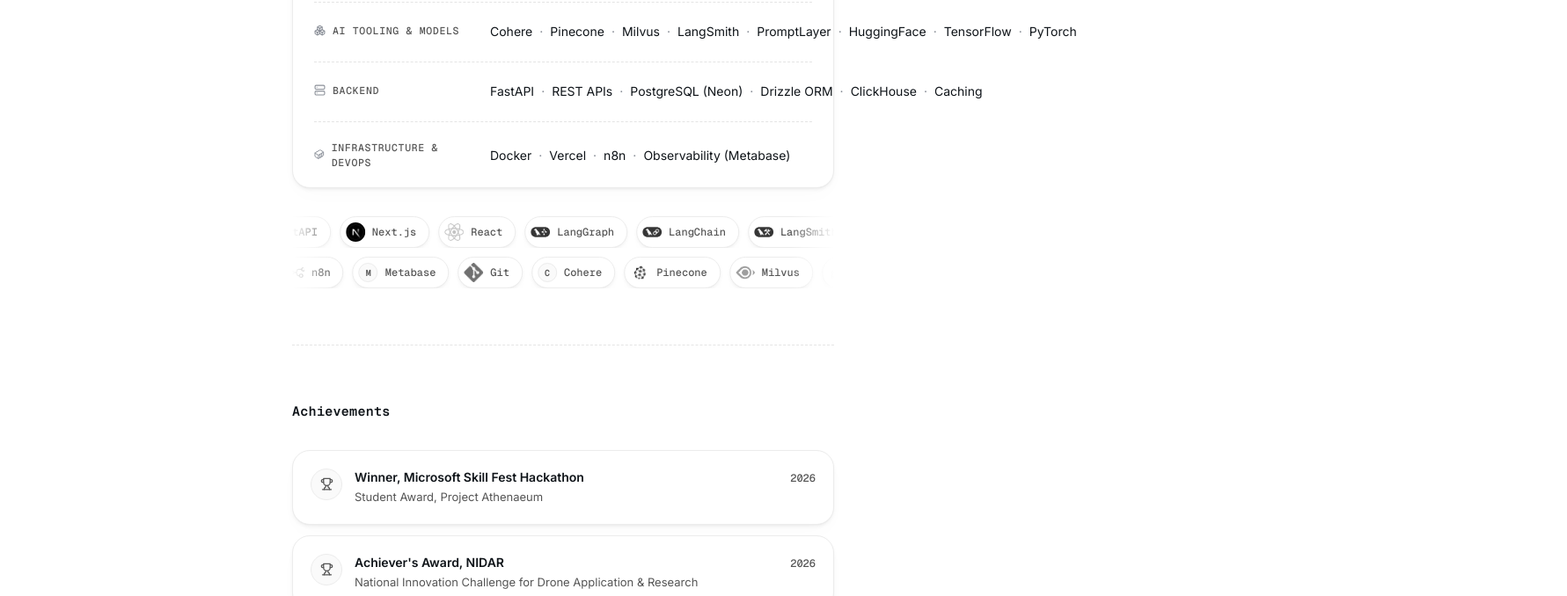
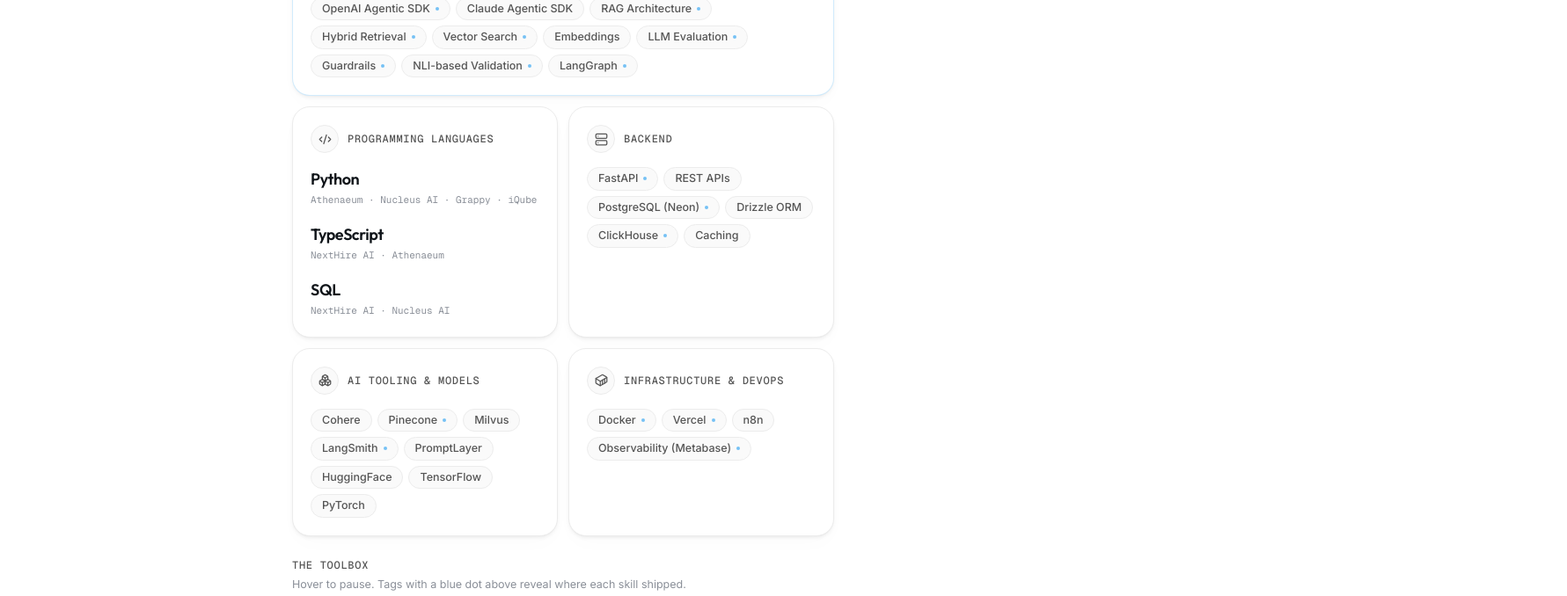
Before and after one commit to NithishaVenkatesh/Portfolio, a Next.js app: page / in a window 1280 px wide. Shown: the part 4140-4818 px from the top of the page at 88% size, 1781 px wide, since content can reach past the window. Built offline with nearby package versions, Linux system fonts and the light colour scheme.

Commit message:
Revert "Simplify skills to scannable labeled rows; keep toolbox marquee"
This reverts commit 86393aee38a2856d589209eceb58d63b53b7894e.

```diff
--- a/src/components/sections/skills.tsx
+++ b/src/components/sections/skills.tsx
@@ -7,9 +7,11 @@
   type LucideIcon,
 } from "lucide-react";
 import { Section } from "@/components/ui/section";
+import { SkillTag } from "@/components/skill-tag";
 import { TechMarquee } from "@/components/tech-marquee";
 import { Stagger, StaggerItem } from "@/components/motion";
-import { skillGroups } from "@/data/site";
+import { skillGroups, skillUsage } from "@/data/site";
+import { cn } from "@/lib/utils";
 
 const GROUP_ICONS: Record<string, LucideIcon> = {
   "Programming Languages": Code2,
@@ -19,50 +21,130 @@
   "Infrastructure & DevOps": Container,
 };
 
+function groupByTitle(title: string) {
+  const group = skillGroups.find((g) => g.title === title);
+  return group?.skills ?? [];
+}
+
+function CardShell({
+  title,
+  children,
+  className,
+}: {
+  title: string;
+  children: React.ReactNode;
+  className?: string;
+}) {
+  const Icon = GROUP_ICONS[title];
+  return (
+    <div
+      className={cn(
+        "flex h-full flex-col rounded-card border border-line bg-card p-5 shadow-(--shadow-card)",
+        className,
+      )}
+    >
+      <div className="flex items-center gap-2.5">
+        {Icon && (
+          <span
+            aria-hidden
+            className="flex h-8 w-8 items-center justify-center rounded-full border border-line bg-surface text-soft"
+          >
+            <Icon size={15} />
+          </span>
+        )}
+        <h3 className="font-mono text-[12px] font-medium uppercase tracking-[0.06em] text-soft">
+          {title}
+        </h3>
+      </div>
+      <div className="mt-4 flex-1">{children}</div>
+    </div>
+  );
+}
+
+function ChipCard({ title }: { title: string }) {
+  return (
+    <CardShell title={title}>
+      <div className="flex flex-wrap gap-1.5">
+        {groupByTitle(title).map((skill) => (
+          <SkillTag key={skill} skill={skill} />
+        ))}
+      </div>
+    </CardShell>
+  );
+}
+
 /**
- * One glance, no decoration: labeled rows of skills, then the toolbox
- * as a scrolling logo marquee.
+ * Bento layout: a featured AI-systems card, a typographic languages card
+ * with real shipped-in provenance, themed capability cards, and the
+ * toolbox as a counter-scrolling logo marquee.
  */
 export function SkillsSection() {
   return (
     <Section id="stacks-skills" title="Stack & Skills">
-      <Stagger className="rounded-card border border-line bg-card px-5 shadow-(--shadow-card) sm:px-6">
-        {skillGroups.map((group, index) => {
-          const Icon = GROUP_ICONS[group.title];
-          return (
-            <StaggerItem key={group.title}>
-              <div
-                className={`flex flex-col gap-2 py-5 sm:flex-row sm:items-baseline sm:gap-6 ${
-                  index > 0 ? "separator-dashed" : ""
-                }`}
-              >
-                <h3 className="flex shrink-0 items-center gap-2 font-mono text-[11.5px] font-medium uppercase tracking-[0.06em] text-soft sm:w-44">
-                  {Icon && (
-                    <Icon size={13} aria-hidden className="text-faint" />
+      <Stagger className="grid grid-cols-1 gap-3 sm:grid-cols-2">
+        {/* Featured: the core competency, full width */}
+        <StaggerItem className="sm:col-span-2">
+          <CardShell title="AI & LLM Systems" className="border-accent/20">
+            <p className="font-display text-[19px] font-semibold leading-snug tracking-tight">
+              Agents, retrieval, guardrails, evaluation.
+              <span className="text-soft"> The layer where LLMs become systems.</span>
+            </p>
+            <div className="mt-4 flex flex-wrap gap-1.5">
+              {groupByTitle("AI & LLM Systems").map((skill) => (
+                <SkillTag key={skill} skill={skill} />
+              ))}
+            </div>
+          </CardShell>
+        </StaggerItem>
+
+        {/* Languages: typographic, with real shipped-in provenance */}
+        <StaggerItem className="h-full">
+          <CardShell title="Programming Languages">
+            <ul className="flex h-full flex-col justify-between gap-4">
+              {groupByTitle("Programming Languages").map((language) => (
+                <li key={language}>
+                  <p className="font-display text-[18px] font-semibold tracking-tight">
+                    {language}
+                  </p>
+                  {skillUsage[language] && (
+                    <p className="mt-0.5 font-mono text-[11px] leading-relaxed text-faint">
+                      {skillUsage[language].join(" · ")}
+                    </p>
                   )}
-                  {group.title}
-                </h3>
-                <p className="text-[14px] leading-[1.9] text-ink">
-                  {group.skills.map((skill, skillIndex) => (
-                    <span key={skill} className="whitespace-nowrap">
-                      {skill}
-                      {skillIndex < group.skills.length - 1 && (
-                        <span aria-hidden className="mx-2 text-faint">
-                          ·
-                        </span>
-                      )}
-                    </span>
-                  ))}
-                </p>
-              </div>
-            </StaggerItem>
-          );
-        })}
+                </li>
+              ))}
+            </ul>
+          </CardShell>
+        </StaggerItem>
+
+        <StaggerItem className="h-full">
+          <ChipCard title="Backend" />
+        </StaggerItem>
+
+        <StaggerItem className="h-full">
+          <ChipCard title="AI Tooling & Models" />
+        </StaggerItem>
+
+        <StaggerItem className="h-full">
+          <ChipCard title="Infrastructure & DevOps" />
+        </StaggerItem>
+
+        {/* The toolbox marquee, full width */}
+        <StaggerItem className="sm:col-span-2">
+          <div className="pt-3">
+            <h3 className="font-mono text-[12px] font-medium uppercase tracking-[0.06em] text-soft">
+              The Toolbox
+            </h3>
+            <p className="mt-1 text-[12.5px] text-faint">
+              Hover to pause. Tags with a blue dot above reveal where each
+              skill shipped.
+            </p>
+            <div className="mt-4">
+              <TechMarquee />
+            </div>
+          </div>
+        </StaggerItem>
       </Stagger>
-
-      <div className="mt-8">
-        <TechMarquee />
-      </div>
     </Section>
   );
 }
--- /dev/null
+++ b/src/components/skill-tag.tsx
@@ -0,0 +1,47 @@
+"use client";
+
+import { skillUsage } from "@/data/site";
+
+/**
+ * Skill pill with a hover/focus popover showing where the skill has shipped.
+ * Skills without a verified project mapping render as a plain pill.
+ */
+export function SkillTag({ skill }: { skill: string }) {
+  const usage = skillUsage[skill];
+
+  if (!usage) {
+    return (
+      <span className="inline-flex items-center rounded-full border border-line bg-surface px-3 py-1.5 text-[12.5px] font-medium leading-none text-soft">
+        {skill}
+      </span>
+    );
+  }
+
+  return (
+    <span className="group relative inline-flex">
+      <span
+        tabIndex={0}
+        aria-describedby={`skill-usage-${skill.replace(/\W/g, "")}`}
+        className="inline-flex cursor-default items-center gap-1.5 rounded-full border border-line bg-surface px-3 py-1.5 text-[12.5px] font-medium leading-none text-soft transition-colors duration-200 hover:border-line-strong hover:text-ink focus-visible:text-ink"
+      >
+        {skill}
+        <span
+          aria-hidden
+          className="h-1 w-1 rounded-full bg-accent/60 transition-colors duration-200 group-hover:bg-accent"
+        />
+      </span>
+      <span
+        id={`skill-usage-${skill.replace(/\W/g, "")}`}
+        role="tooltip"
+        className="pointer-events-none absolute bottom-full left-0 z-30 mb-2 w-max max-w-[240px] rounded-[10px] border border-line bg-card px-3 py-2 opacity-0 shadow-(--shadow-lift) transition-all duration-200 group-hover:opacity-100 group-focus-within:opacity-100"
+      >
+        <span className="block font-mono text-[10px] font-medium uppercase tracking-[0.08em] text-faint">
+          Shipped in
+        </span>
+        <span className="mt-0.5 block text-[12px] font-medium leading-snug text-ink">
+          {usage.join(" · ")}
+        </span>
+      </span>
+    </span>
+  );
+}
--- a/src/data/site.ts
+++ b/src/data/site.ts
@@ -434,6 +434,32 @@
   },
 ];
 
+/**
+ * Where each skill has actually shipped. Rendered as a hover/focus popover on
+ * skill tags. Only skills with a verifiable project mapping appear here.
+ */
+export const skillUsage: Record<string, string[]> = {
+  Python: ["Athenaeum", "Nucleus AI", "Grappy", "iQube"],
+  TypeScript: ["NextHire AI", "Athenaeum"],
+  SQL: ["NextHire AI", "Nucleus AI"],
+  "OpenAI Agentic SDK": ["NextHire AI"],
+  "RAG Architecture": ["Nucleus AI", "Athenaeum", "iQube"],
+  "Hybrid Retrieval": ["Nucleus AI", "Athenaeum", "iQube"],
+  "Vector Search": ["Nucleus AI", "iQube"],
+  "LLM Evaluation": ["Athenaeum", "NextHire AI"],
+  Guardrails: ["Athenaeum", "Nucleus AI"],
+  "NLI-based Validation": ["Nucleus AI"],
+  LangGraph: ["Nucleus AI"],
+  Pinecone: ["Nucleus AI"],
+  LangSmith: ["Nucleus AI"],
+  FastAPI: ["Athenaeum", "Nucleus AI", "iQube"],
+  "PostgreSQL (Neon)": ["NextHire AI", "Nucleus AI"],
+  ClickHouse: ["Nucleus AI"],
+  Docker: ["NextHire AI", "Nucleus AI"],
+  Vercel: ["NextHire AI", "Athenaeum"],
+  "Observability (Metabase)": ["Nucleus AI"],
+};
+
 /** Logo tiles for the "TECH stacks" grid, carried over from the V1 site's visual identity. */
 export const tools: Tool[] = [
   { name: "Python", logo: "/tech/python.jpg", url: "https://www.python.org/" },
```
Also changed, not shown: 1 other file (tests, documents, lock files or other folders).
